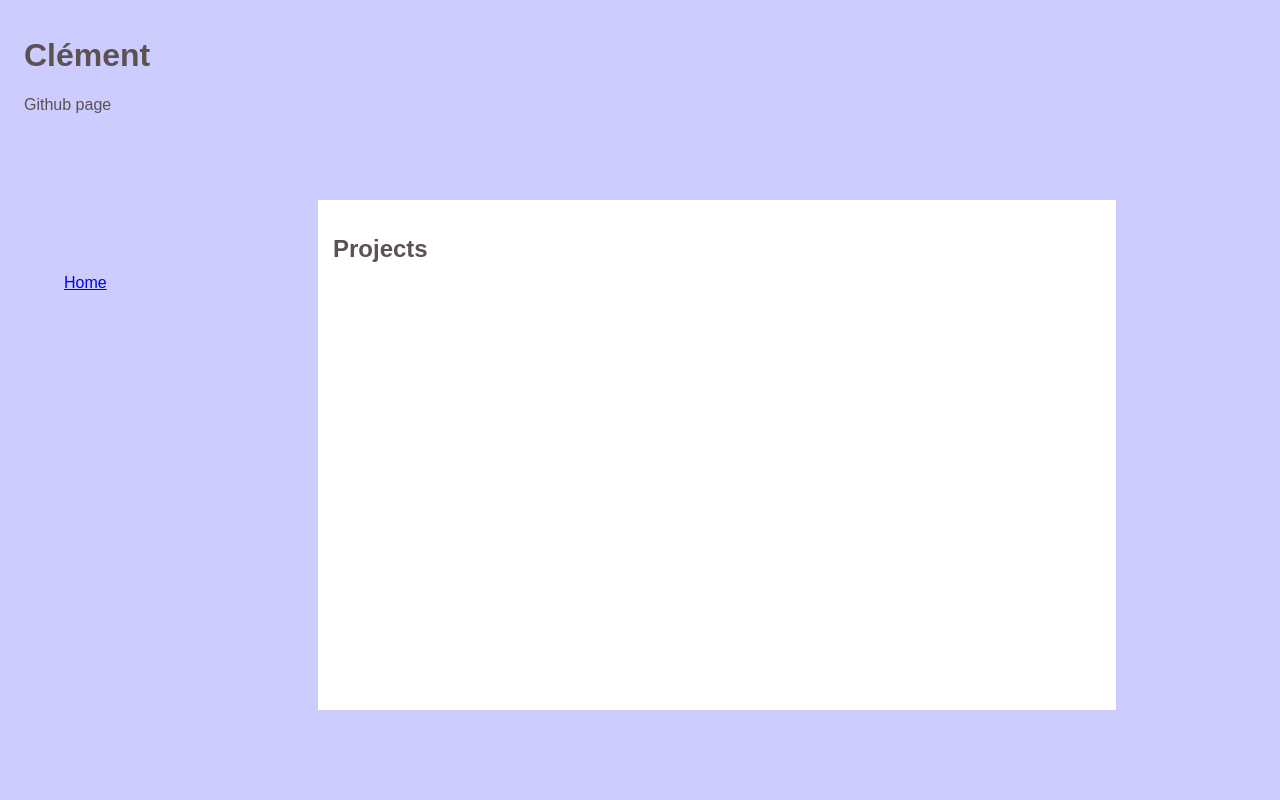
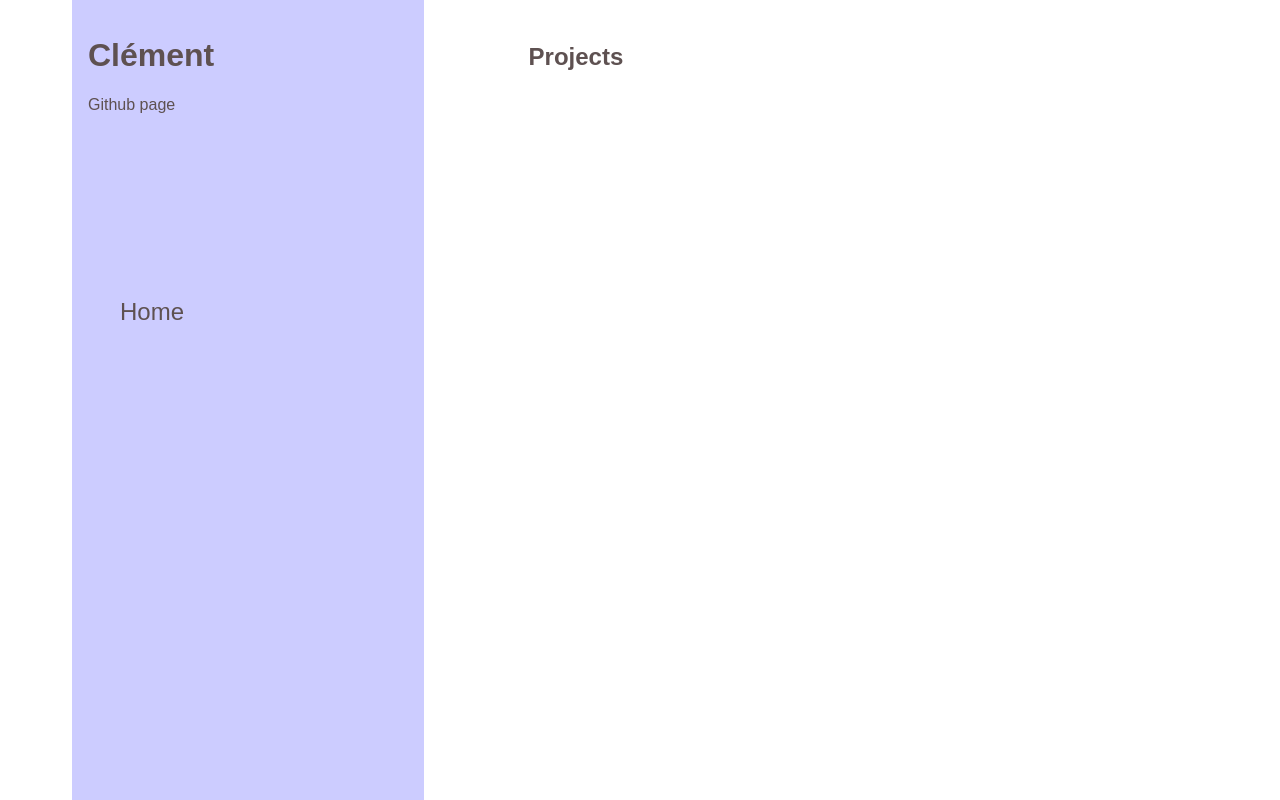
Before and after one commit to cdellaie/cdellaie.github.io, a plain HTML site: page index.html in a window 1280 px wide. Drawn offline with nearby package versions, Linux system fonts and the light colour scheme; some packages are replaced by stand-ins of ours.

Commit message:
Style css : new

```diff
--- a/style.css
+++ b/style.css
@@ -1,28 +1,36 @@
+html {
+    background: transparent;
+    overflow-y: scroll;
+    height: 100%;
+    /*font: 1em Lato, 1em sans-serif;*/
+}
+
 body
 {
-    /*background-image: url("Hofstadter.png") ;*/
 	background-repeat : no-repeat;
-	background-attachment : fixed ;
-	background-color : rgb(204,204,255);
-	/*background-position : bottom right;*/
+	background-attachment : scroll ;
+	background-color : white; /* rgb(204,204,255);*/
+    	/*background-position : bottom right;*/
+	/*background-image: url("Hofstadter.png") ;*/
 }
 
 header
 {
 	position: fixed;
-	top: 0px;
-	height: 150px;
-	width :100%;
+	top: 0%;
+	height: 100%;
+	width :25%;
 	padding: 1em;
-	margin-top: 0;
-	/*background-image: url("Hofstadter.png") ;*/
-	background-color : transparent;
+	margin-top: 0%;
+	margin-left: 5%;
+	background-color : rgb(204,204,255);
 	background-repeat : no-repeat;
 	color: white;
-	background-position: 100% 50%;
+	background-position: 0% 0%;
 
 	font-family: 'Arial-BoldMT', 'Arial',sans-serif;
 	color: rgb(94,81,81);
+	/*background-image: url("Hofstadter.png") ;*/
 }
 
 nav
@@ -30,22 +38,25 @@ nav
 	position: fixed;
 	color: white;
 	float: left;
-    	width: 150px;
+	height : 100%;
+    	width: 25%;
+	padding: 1em;
 	margin-top: 10%;
-    	/*border: 1px solid black;*/
-
+	margin-left: 0%;
 	font-family: 'Arial-BoldMT', 'Arial',sans-serif;
 	color: rgb(94,81,81);
+	background-color : transparent;
+	/*border: 1px solid black;*/
 }
 
 section
 {
-	position: fixed;
-	top : 200px;
-	margin-left: 310px;
-	margin-bottom: 20px;
-	height: 60%;
-	width:60%;
+	*/position: fixed;*/
+	top : 0%;
+	margin-left: 40%;
+	/*margin-bottom: 20px;*/
+	height: 100%;
+	width:55%;
 
     	/*border: 1px solid black;*/
 	padding: 15px;
@@ -54,13 +65,40 @@ section
 	font-family: 'Arial-BoldMT', 'Arial',sans-serif;
 	color: rgb(94,81,81);
 	background-color: white;
+	*/overflow-y : scroll;*/
+
 }
+
+nav ul {
+    margin: 0;
+    padding-left: 1em;
+    list-style: none;
+}
+
+nav ul li{
+   	padding-top: 1em;
+	font-size: 150%;
+   	/*text-shadow: 0px 1px 0px #fff;*/
+}
+
+nav a:hover {
+    color: black;
+}
+
+
+nav a {
+    color: inherit;
+    font: inherit;
+    text-decoration: inherit;
+}
+
+
 
 footer
 {
 	position : fixed;
 	top: 90%;
-	margin-left:310px;
+	margin-left:10%;
 	/*border: 1px solid black;*/
 	color: white;
 	font: .8em monospace;
@@ -78,3 +116,10 @@ ul
 {
 	/*background-color : rgba(255,255,255,0.5);	*/
 }
+
+
+.title
+{
+	text-align: center;
+	font-style:italic;
+}
```
